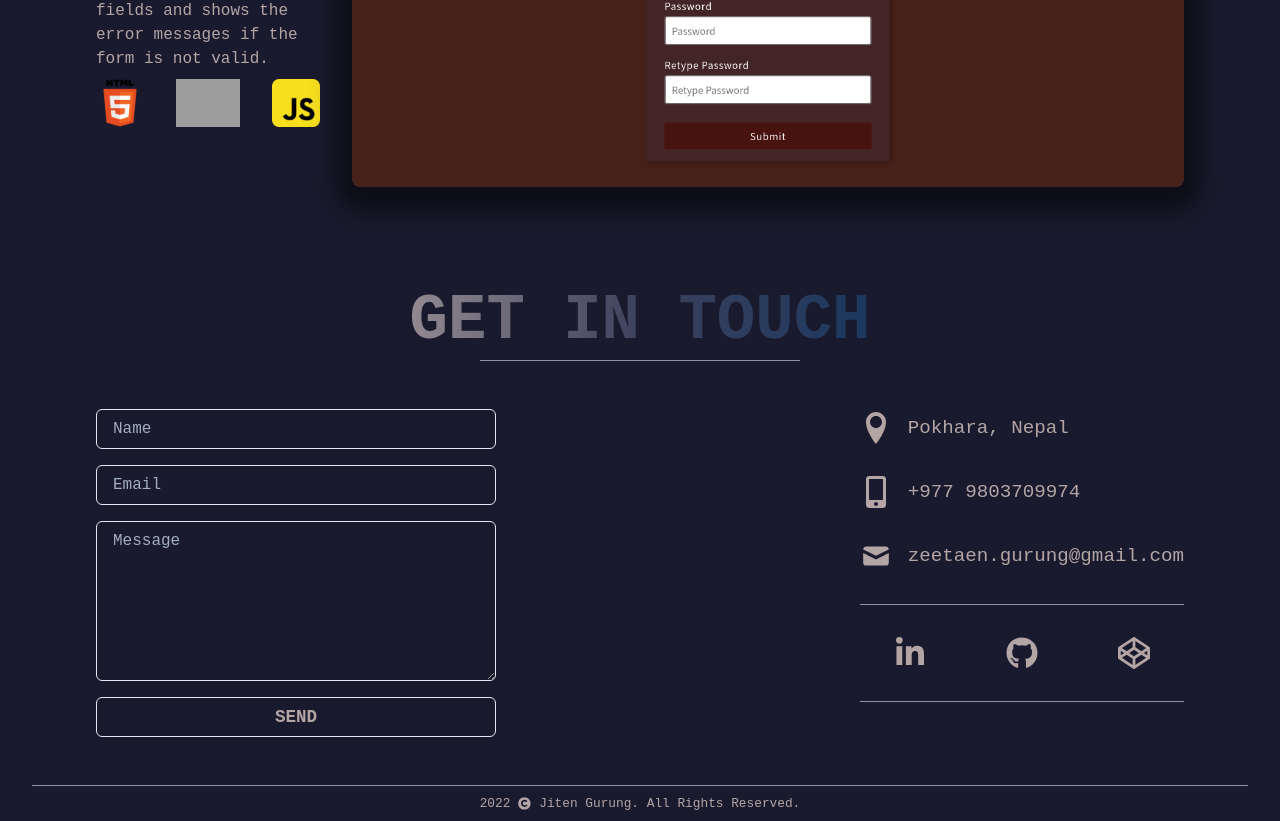
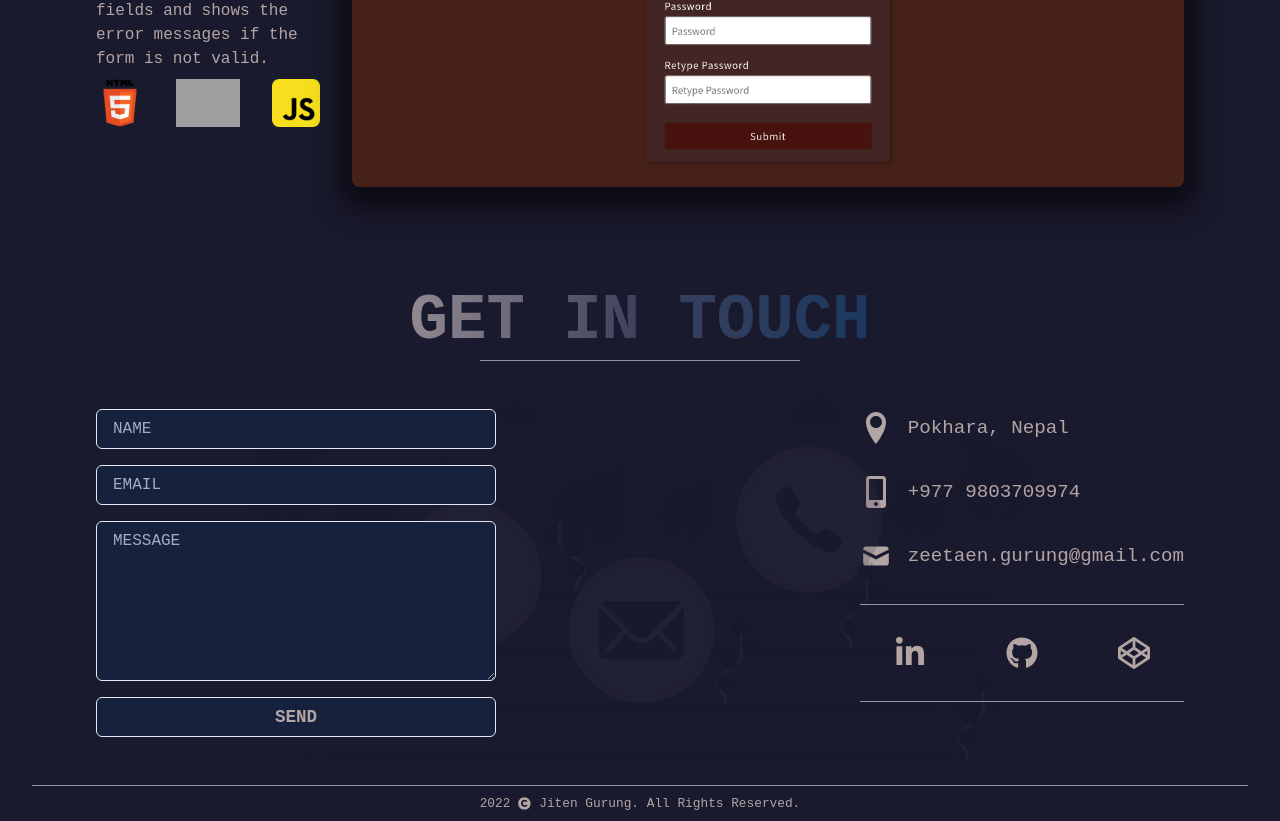
Before and after one commit to zeetaengrg/portfolio, a Next.js app: page / in a window 1280 px wide. Shown: the part 2659-3480 px from the top of the page. Built offline with nearby package versions, Linux system fonts and the light colour scheme; grey boxes are pictures that could not be loaded.

Commit message:
feat and style: contact svg added and bgColor updated

```diff
--- a/components/Contacts.jsx
+++ b/components/Contacts.jsx
@@ -74,23 +74,39 @@ const Contacts = () => {
             <Center>
                 <Divider width="25%" />
             </Center>
+            <Center>
+                <Image
+                    src="/images/contact.svg"
+                    alt="Contact Me"
+                    sx={{
+                        position: "absolute",
+                        bottom: "3rem",
+                        width: "50rem",
+                        opacity: "0.2",
+                    }}
+                />
+            </Center>
             <Flex p="1rem 6rem" mb="2rem" gap="2rem" justifyContent="center">
                 <FormControl mt="2rem">
                     <Stack spacing="4">
                         <Input
-                            placeholder="Name"
+                            placeholder="NAME"
                             type="name"
                             id="name"
                             width="25rem"
+                            bgColor="#16213E"
+                            color="#B4A5A5"
                             isRequired
-                        />
+                        />tools
                         <Input
-                            placeholder="Email"
+                            placeholder="EMAIL"
                             id="email"
                             type="email"
                             value={input}
                             onChange={handleInputChange}
                             width="25rem"
+                            bgColor="#16213E"
+                            color="#B4A5A5"
                             isRequired
                         />
                         {isError && (
@@ -99,16 +115,20 @@ const Contacts = () => {
                             </FormErrorMessage>
                         )}
                         <Textarea
-                            placeholder="Message"
+                            placeholder="MESSAGE"
                             id="message"
                             width="25rem"
                             height="10rem"
+                            bgColor="#16213E"
+                            color="#B4A5A5"
                             isRequired
                         />
                     </Stack>
                     <Button
                         mt="1rem"
                         width="25rem"
+                        bgColor="#16213E"
+                        color="#B4A5A5"
                         variant="outline"
                         sx={btnStyle}
                         onClick={handleSubmit}
```
